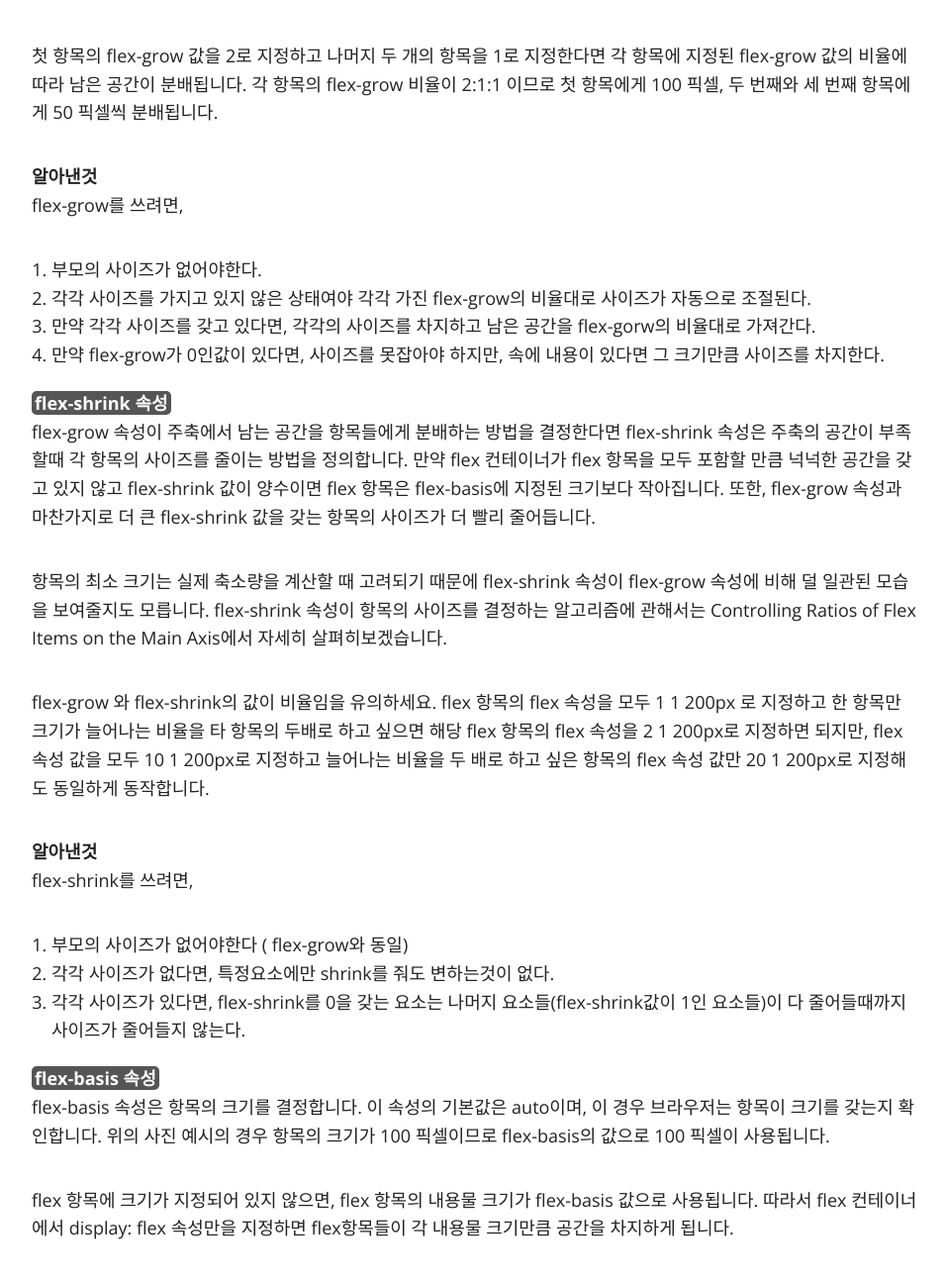
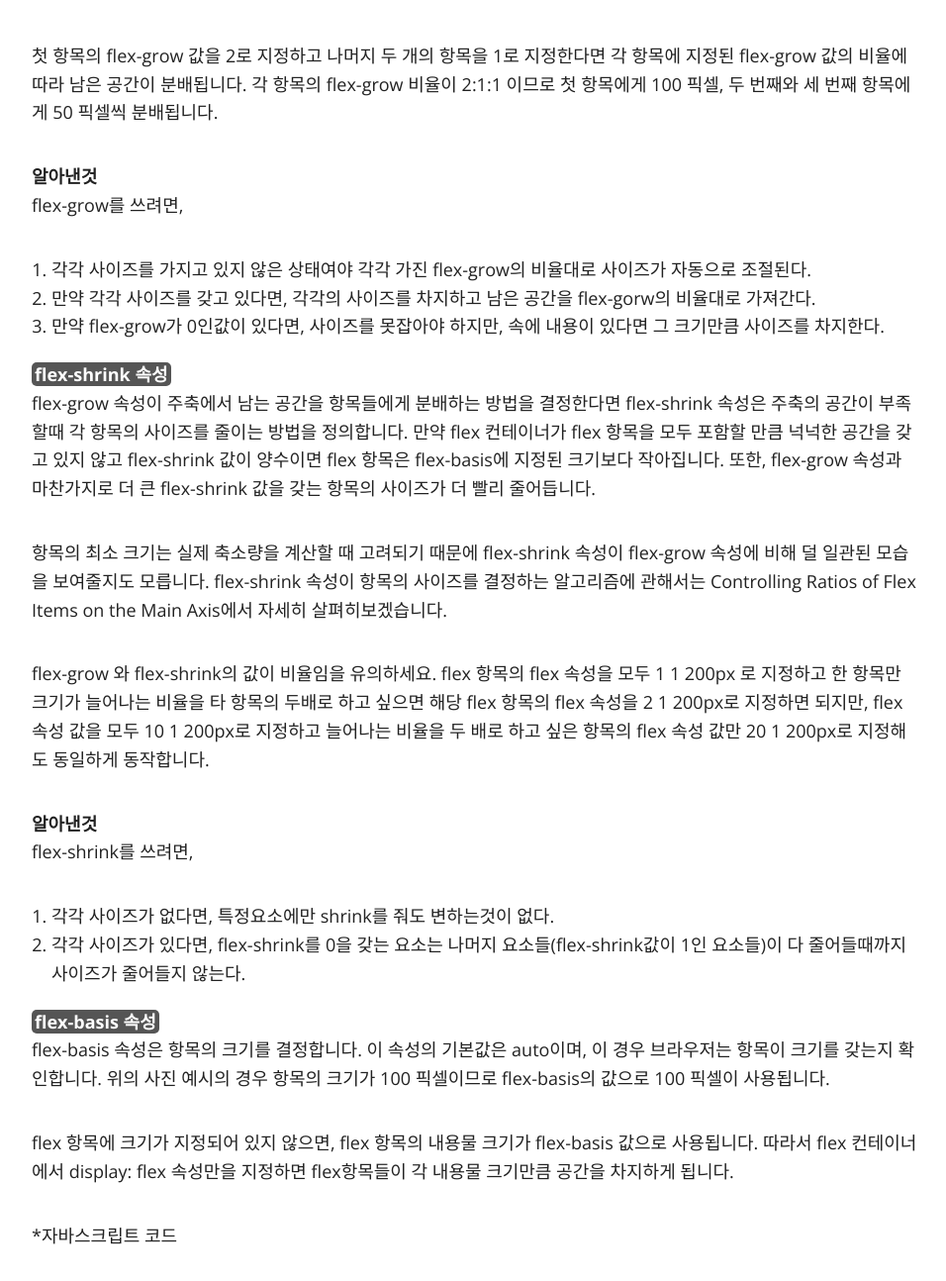
Before and after one commit to lsh58/lsh58.github.io, a Jekyll site: the page built from _posts/2020-03-20-JS30_05_Flex Panel Gallery.md, in a window 1280 px wide and 1400 px high, scrolled down 1919 px, cut to the strip 0-1294 px from the top of the window. Shown: the whole strip at 99% size, without its empty margins (158-1114 px from the left). Built offline with Jekyll 4.4.1, drawn with Linux system fonts in a browser that asks for light colours; nearby versions of some CDN libraries; comment, search, counter and statistics services are not loaded.

Commit message:
Update 2020-03-20-JS30_05_Flex Panel Gallery.md

```diff
--- a/_posts/2020-03-20-JS30_05_Flex Panel Gallery.md
+++ b/_posts/2020-03-20-JS30_05_Flex Panel Gallery.md
@@ -46,10 +46,9 @@ flex-grow값을 양수로 지정하면 flex 항목별로 주축 방향 크기가
 
 **알아낸것**
 flex-grow를 쓰려면,
-1. 부모의 사이즈가 없어야한다.
-2. 각각 사이즈를 가지고 있지 않은 상태여야 각각 가진 flex-grow의 비율대로 사이즈가 자동으로 조절된다.
-3. 만약 각각 사이즈를 갖고 있다면, 각각의 사이즈를 차지하고 남은 공간을 flex-gorw의 비율대로 가져간다.
-4. 만약 flex-grow가 0인값이 있다면, 사이즈를 못잡아야 하지만, 속에 내용이 있다면 그 크기만큼 사이즈를 차지한다.
+1. 각각 사이즈를 가지고 있지 않은 상태여야 각각 가진 flex-grow의 비율대로 사이즈가 자동으로 조절된다.
+2. 만약 각각 사이즈를 갖고 있다면, 각각의 사이즈를 차지하고 남은 공간을 flex-gorw의 비율대로 가져간다.
+3. 만약 flex-grow가 0인값이 있다면, 사이즈를 못잡아야 하지만, 속에 내용이 있다면 그 크기만큼 사이즈를 차지한다.
 
 
 <span class="gray">flex-shrink 속성</span>
@@ -61,9 +60,8 @@ flex-grow 와 flex-shrink의 값이 비율임을 유의하세요.  flex 항목
 
 **알아낸것**
 flex-shrink를 쓰려면,
-1. 부모의 사이즈가 없어야한다 ( flex-grow와 동일)
-2. 각각 사이즈가 없다면, 특정요소에만 shrink를 줘도 변하는것이 없다.
-3. 각각 사이즈가 있다면, flex-shrink를 0을 갖는 요소는 나머지 요소들(flex-shrink값이 1인 요소들)이 다 줄어들때까지 사이즈가 줄어들지 않는다.
+1. 각각 사이즈가 없다면, 특정요소에만 shrink를 줘도 변하는것이 없다.
+2. 각각 사이즈가 있다면, flex-shrink를 0을 갖는 요소는 나머지 요소들(flex-shrink값이 1인 요소들)이 다 줄어들때까지 사이즈가 줄어들지 않는다.
 
 
 <span class="gray">flex-basis 속성</span>
```
